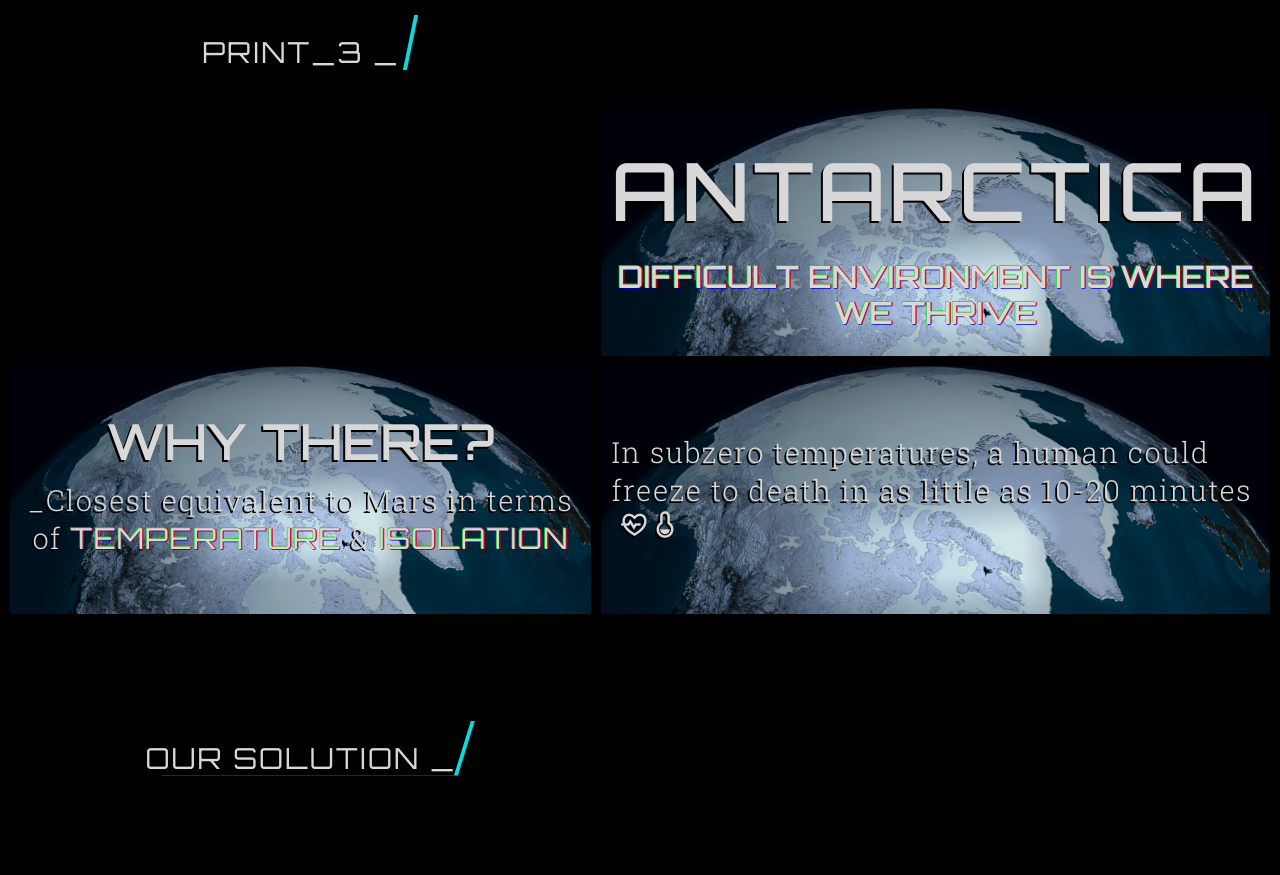
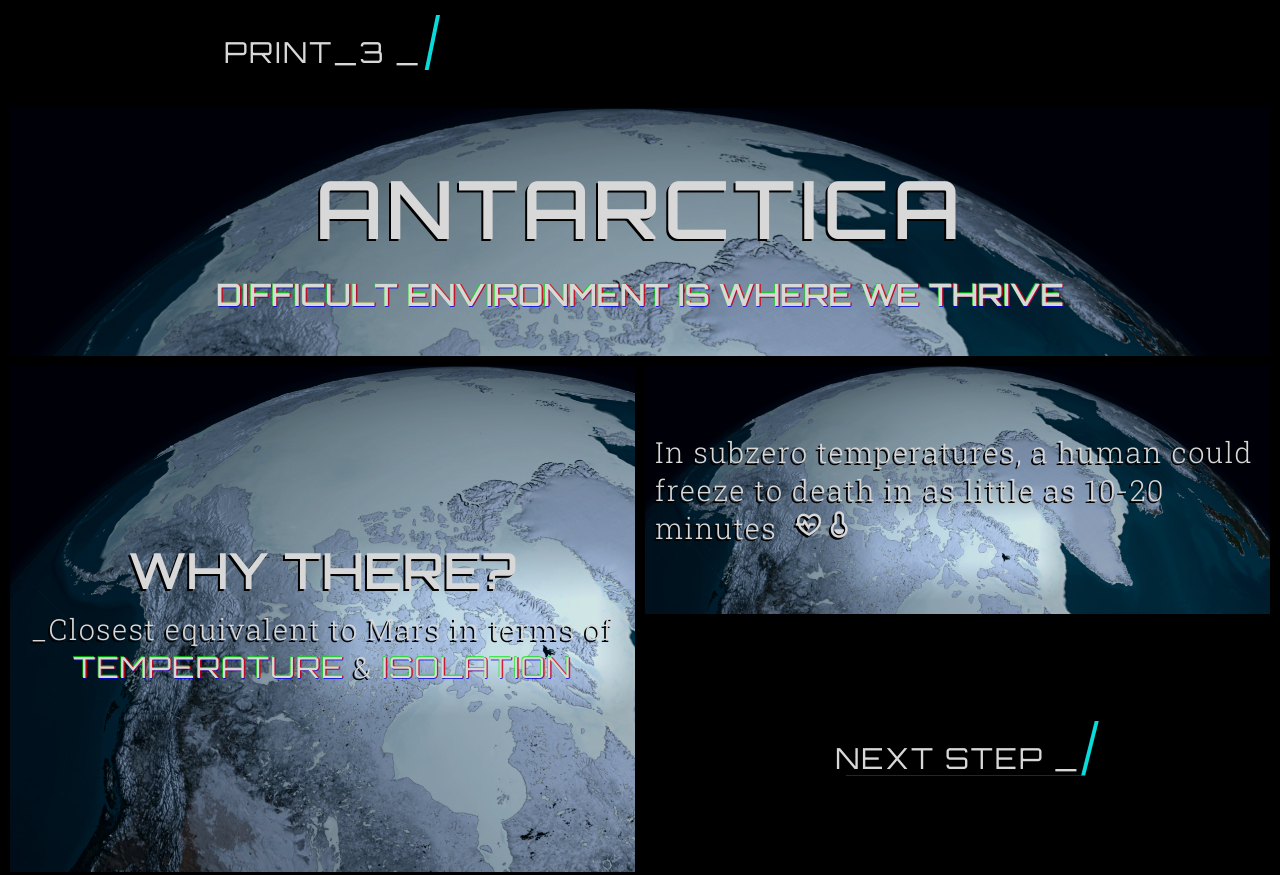
Before and after one commit to aleksandersciubisz/calabiTest, a plain HTML site: page index.html in a window 1280 px wide. Shown: the part 3061-3936 px from the top of the page. Drawn offline with nearby package versions, Linux system fonts and the light colour scheme.

Commit message:
Add files via upload

```diff
--- a/assets/style/style.css
+++ b/assets/style/style.css
@@ -287,6 +287,19 @@ p {
 #section1 > div:nth-of-type(1) {
   grid-column: 1 / 3;
 }
+
+#section1 > div:nth-of-type(10) {
+  grid-column: 1 / 3;
+}
+
+#section1 > div:nth-of-type(11) {
+  grid-column: 1;
+  grid-row: 7/9;
+}
+
+/* #section1 > div:nth-of-type(1) {
+  grid-row: 12 / 15;
+} */
 /*
 #section1 > div:nth-of-type(9) {
   grid-row: 5 / 7;
--- a/index.html
+++ b/index.html
@@ -112,7 +112,7 @@
       <section id="section1">
         <!-- Earth solution part -->
         <div id="solution1">
-          <h2 class="left">Starting with the prototype</h2>
+          <h2 class="left">Starting with parametric design</h2>
         </div>
 
         <div class="bg4"></div>
@@ -170,8 +170,6 @@
           ></video>
         </div>
 
-        <div></div>
-
         <!-- Paralax background part -->
         <div class="bg1">
           <h1>Antarctica</h1>
@@ -198,10 +196,10 @@
         </div>
 
         <div>
-          <a href="#solution1" class="cyber-btn">
-            Our solution
+          <a href="#section2" class="cyber-btn">
+            next step
             <span>_</span>
-            <span class="cyber-glitch">0ur s0luti0n_</span>
+            <span class="cyber-glitch">nexx st0p</span>
           </a>
         </div>
       </section>
@@ -517,7 +515,7 @@
                 />
               </div>
               <div class="flip-card-back">
-                <h3>Makesh</h3>
+                <h3>Mahesh</h3>
                 <h3>Kumar</h3>
 
                 <p>Science & Defence Technology</p>
```
